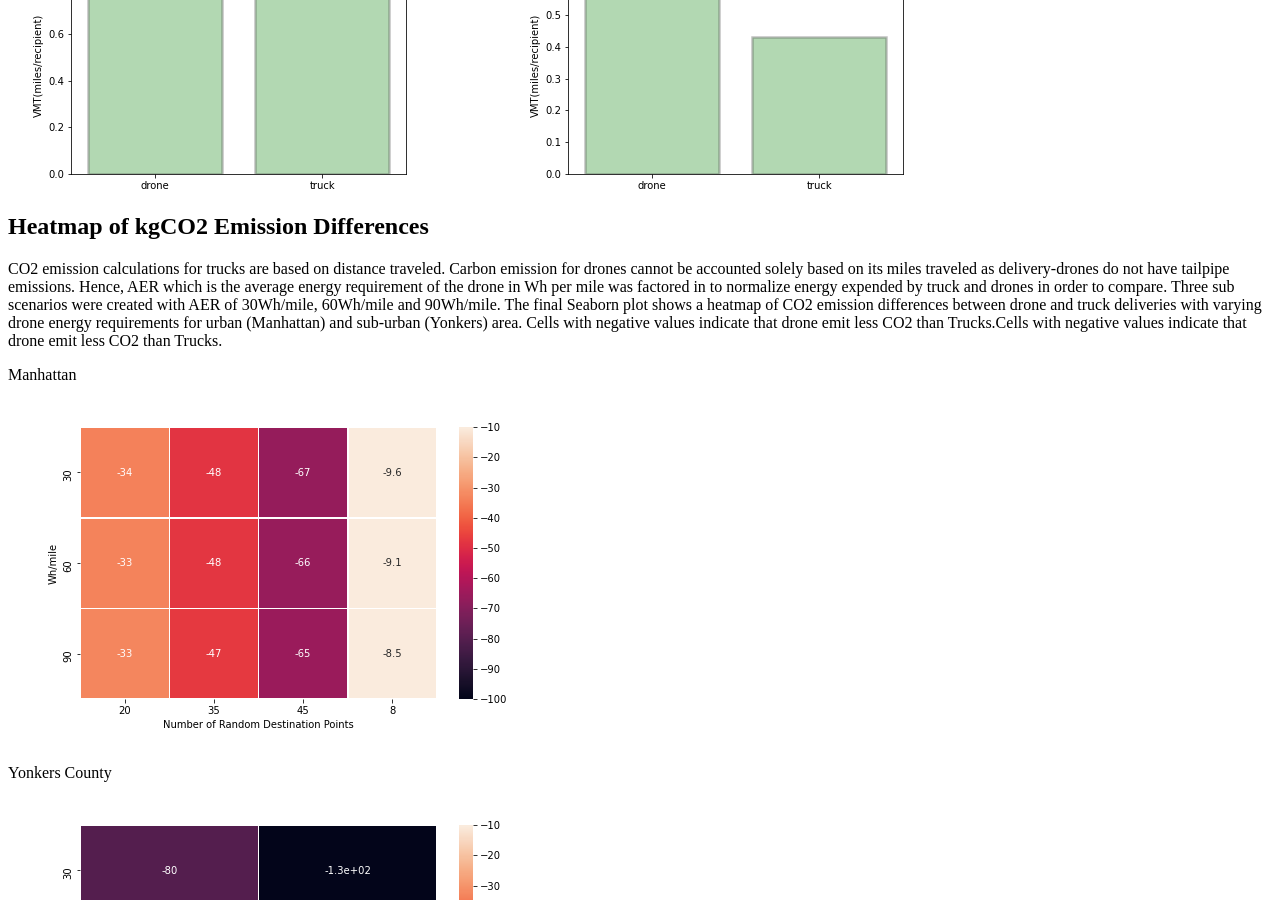
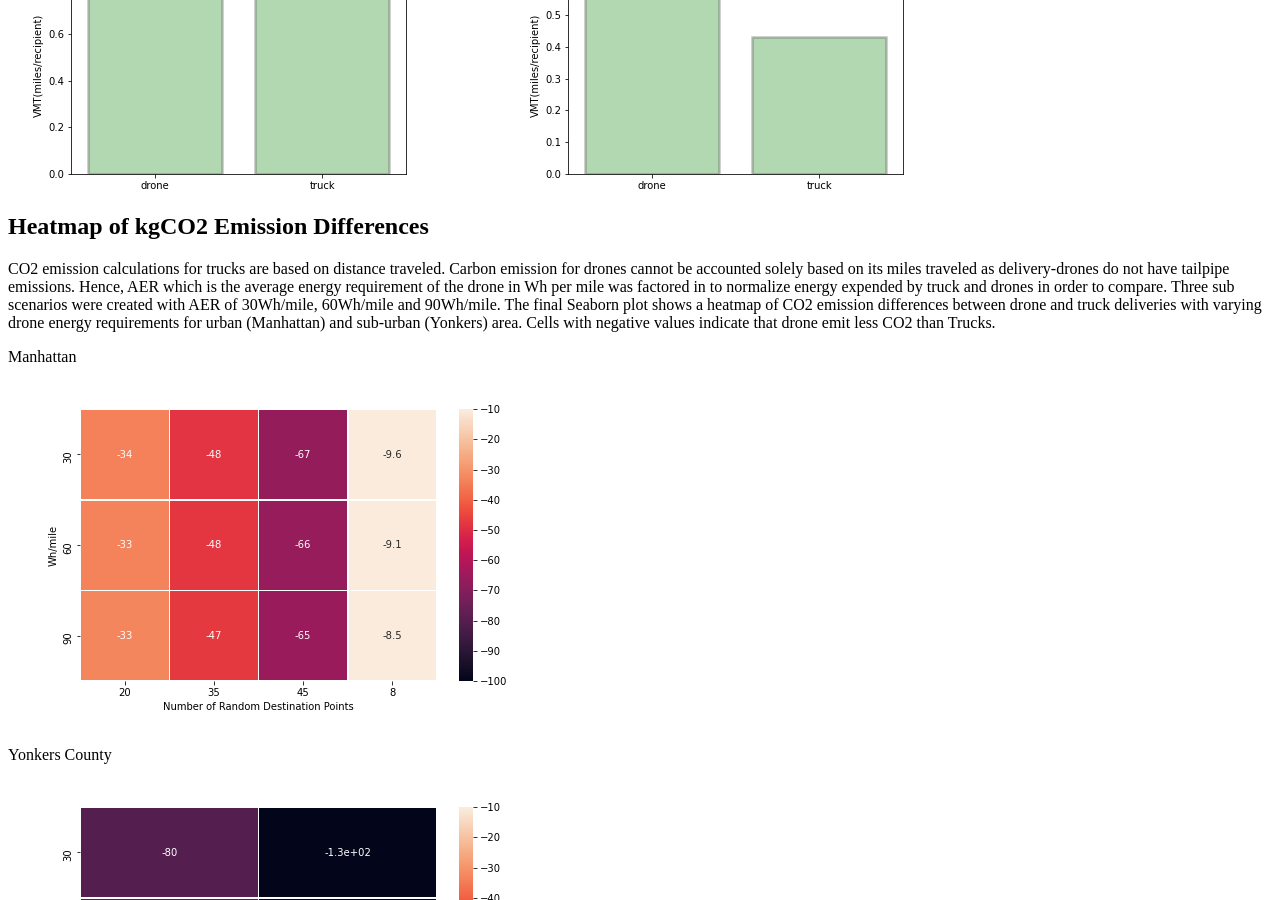
Before and after one commit to suryajps/Spatial-Analysis-for-Drone-vs-Truck-Deliveries-, a Jekyll site: the page built from _posts/2020-12-21-Results-and-Conclusion.md, in a window 1280 px wide and 900 px high, scrolled down 488 px. Built offline with Jekyll 4.4.1, drawn with Linux system fonts in a browser that asks for light colours; cached includes are drawn as plain includes; nearby versions of some CDN libraries.

Commit message:
Update 2020-12-21-Results-and-Conclusion.md

```diff
--- a/_posts/2020-12-21-Results-and-Conclusion.md
+++ b/_posts/2020-12-21-Results-and-Conclusion.md
@@ -15,7 +15,7 @@ VMT for both delivery-by-drone and delivery-by-truck models have been calculated
 ![nyc-ml]({{ site.url }}{{ site.baseurl }}/assets/images/vmt_miles.png)
 
 ## Heatmap of kgCO2 Emission Differences
-CO2 emission calculations for trucks are based on distance traveled. Carbon emission for drones cannot be accounted solely based on its miles traveled as delivery-drones do not have tailpipe emissions. Hence, AER which is the average energy requirement of the drone in Wh per mile was factored in to normalize energy expended by truck and drones in order to compare. Three sub scenarios were created with AER of 30Wh/mile, 60Wh/mile and 90Wh/mile. The final Seaborn plot shows a heatmap of CO2 emission differences between drone and truck deliveries with varying drone energy requirements for urban (Manhattan) and sub-urban (Yonkers) area. Cells with negative values indicate that drone emit less CO2 than Trucks.Cells with negative values indicate that drone emit less CO2 than Trucks.
+CO2 emission calculations for trucks are based on distance traveled. Carbon emission for drones cannot be accounted solely based on its miles traveled as delivery-drones do not have tailpipe emissions. Hence, AER which is the average energy requirement of the drone in Wh per mile was factored in to normalize energy expended by truck and drones in order to compare. Three sub scenarios were created with AER of 30Wh/mile, 60Wh/mile and 90Wh/mile. The final Seaborn plot shows a heatmap of CO2 emission differences between drone and truck deliveries with varying drone energy requirements for urban (Manhattan) and sub-urban (Yonkers) area. Cells with negative values indicate that drone emit less CO2 than Trucks.
 
 Manhattan <br />
 ![nyc-ml]({{ site.url }}{{ site.baseurl }}/assets/images/2020-12-21-Manhattan-Co2-Comparison.png)
```
